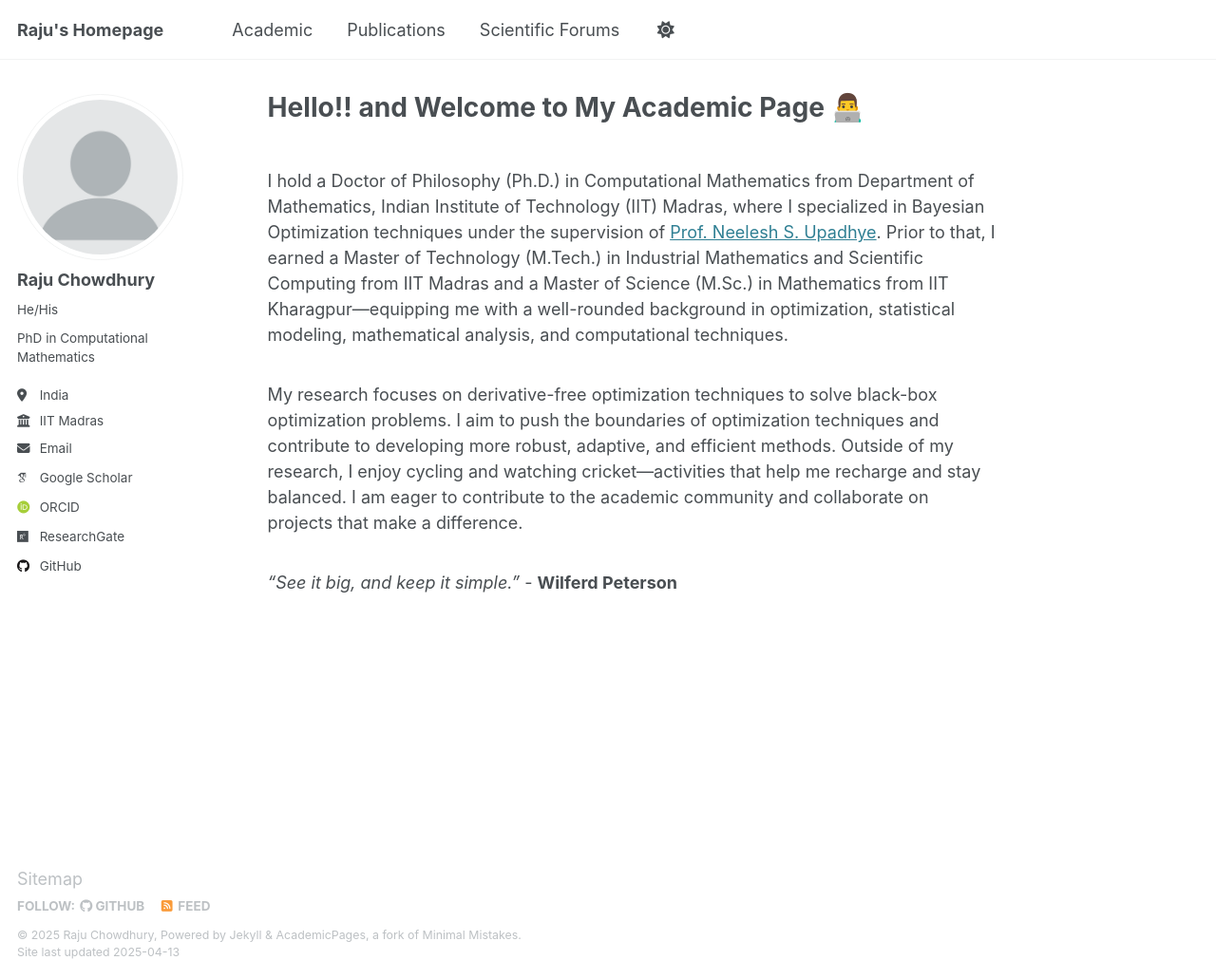
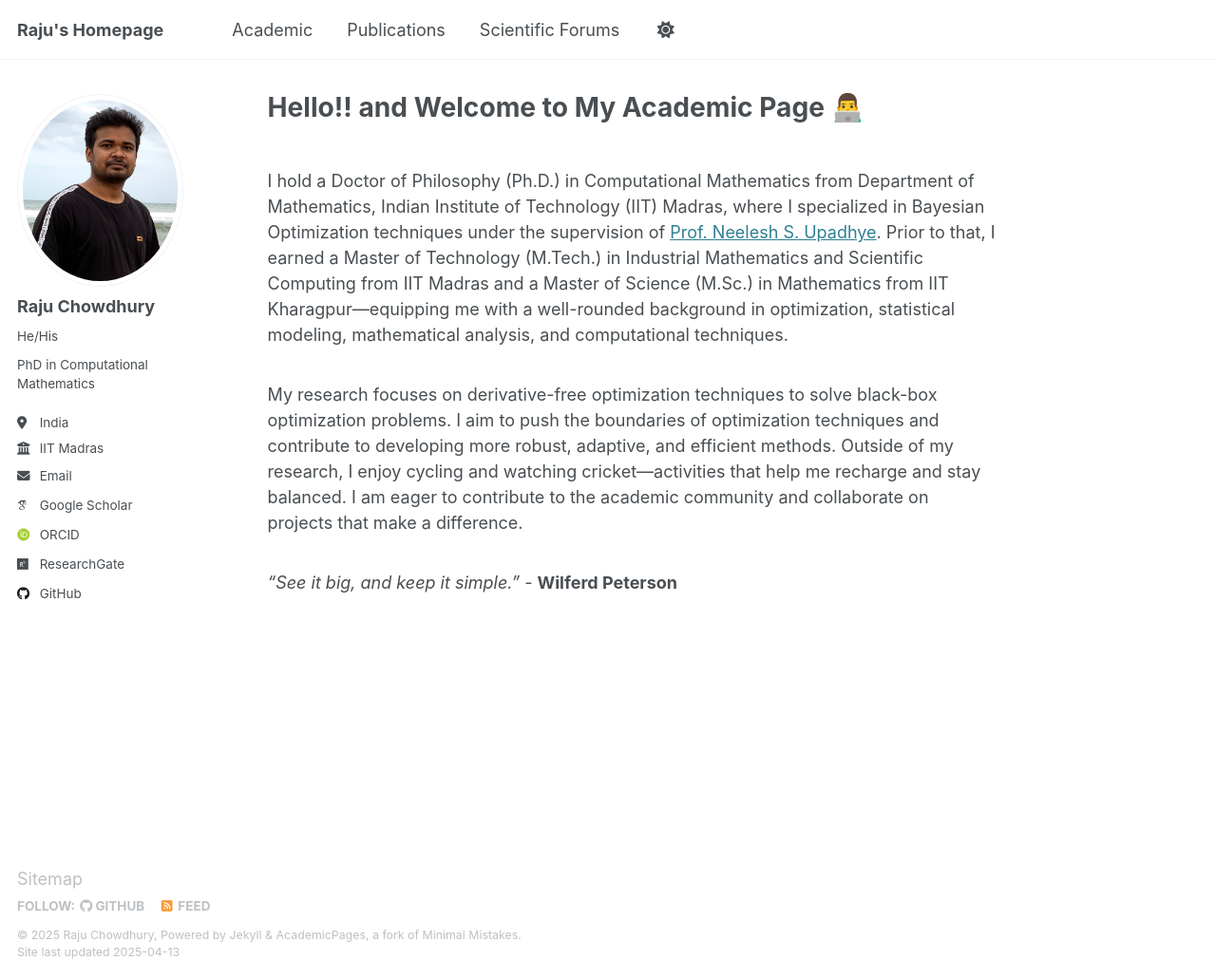
Before and after one commit to craju06/craju06.github.io, a Jekyll site: the page built from _pages/about.md, in a window 1280 px wide and 1031 px high. Shown: the whole window at 95% size. Built offline with Jekyll 4.4.1, drawn with Linux system fonts in a browser that asks for light colours; some web fonts are replaced.

Commit message:
profile pic
add profile pic

```diff
--- a/_config.yml
+++ b/_config.yml
@@ -22,7 +22,7 @@ repository               : "academicpages/academicpages.github.io"
 #               Additional customization can be done by editing /_includes/author-profile.html
 author:
   # Biographic information
-  avatar           : "profile.png"
+  avatar           : "IMG.jpg" # filename of avatar image placed in /images/, e.g. "500x300.png"
   name             : "Raju Chowdhury"
   pronouns         : "He/His" # example: "she/her"
   bio              : "PhD in Computational Mathematics"
```
Also changed, not shown: images/IMG.JPG (added).
